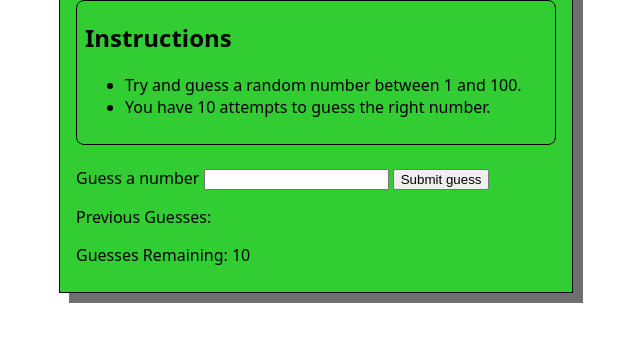
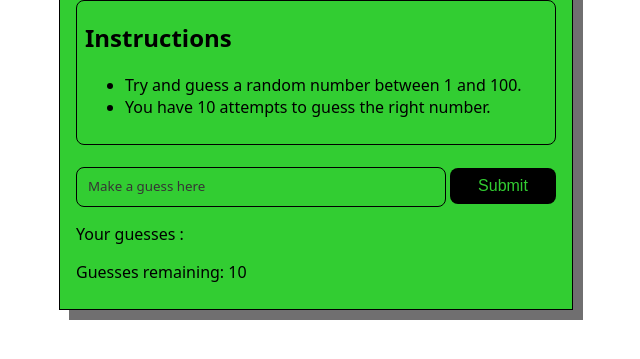
Before and after one commit to aniketdogra09/number-guessing-game, a plain HTML site: page index.html in a window 1280 px wide. Shown: the part 137-496 px from the top of the page, without its empty margins (324-964 px from the left). Drawn offline with Linux system fonts and the light colour scheme.

Commit message:
commit 6
made changes in the layout of the game - added more styles and made the buttons responsive

```diff
--- a/app.js
+++ b/app.js
@@ -93,9 +93,10 @@ document.addEventListener('DOMContentLoaded',()=>{
 
         userInput.value='';
         userInput.setAttribute('disabled','');
+        submitButton.setAttribute('disabled','');
 
         p.classList.add('button');
-        p.innerHTML=`<h3 id="newGame">Start New Game</h3>`;
+        p.innerHTML=`<span id="newGame" class="new-game-button"><b>Start New Game</b></span>`;
         startOver.appendChild(p);
 
         newGame();
--- a/index.html
+++ b/index.html
@@ -20,14 +20,13 @@
         <br>
 
         <form class="form">
-          <label2 for="guessField" id="guess">Guess a number</label>
-          <input type="text" id="guessField" class="guessField">
-          <input type="submit" id="subt" value="Submit guess" class="guessSubmit">
+          <input type="text" placeholder="Make a guess here" id="guessField" class="guessField">
+          <input type="submit" id="subt" value="Submit" class="guessSubmit">
         </form>
 
         <div class="resultParas">
-          <p>Previous Guesses: <span class="guesses"></span></p>
-          <p>Guesses Remaining: <span class="lastResult">10</span></p>
+          <p>Your guesses : <span class="guesses"></span></p>
+          <p>Guesses remaining: <span class="lastResult">10</span></p>
           <p class="lowOrHi"></p>
         </div>
     </div>
--- a/style.css
+++ b/style.css
@@ -16,4 +16,55 @@ body{
     border-radius: 8px;
     padding-left: 8px;
     padding-bottom: 10px;
+
 }
+
+
+.guessField{
+    height: 36px;
+    width: 75%;
+    border: 1px solid black;
+    border-radius: 8px;
+    background-color: limegreen;
+    padding-left: 6px;
+}
+
+.guessField:focus{
+    outline: none;
+}
+
+::placeholder{
+    font-family: system-ui, -apple-system, BlinkMacSystemFont, 'Segoe UI', Roboto, Oxygen, Ubuntu, Cantarell, 'Open Sans', 'Helvetica Neue', sans-serif;
+    color: rgb(54, 53, 53);
+    padding-left: 5px;
+}
+
+.guessSubmit{
+    height: 36px;
+    width: 22%;
+    border-radius: 8px;
+    border: none;
+    background-color: black;
+    color: limegreen;
+    font-size: 16px;
+}
+
+.guessSubmit:hover{
+    cursor: pointer;
+    border: 1px solid black;
+    background-color: limegreen;
+    color: black;
+}
+
+.new-game-button{
+    border: 1px solid black;
+    border-radius: 8px;
+    padding: 8px 10px;
+}
+
+.new-game-button:hover{
+    cursor: pointer;
+    border: none;
+    background-color: black;
+    color: limegreen;
+}
```
